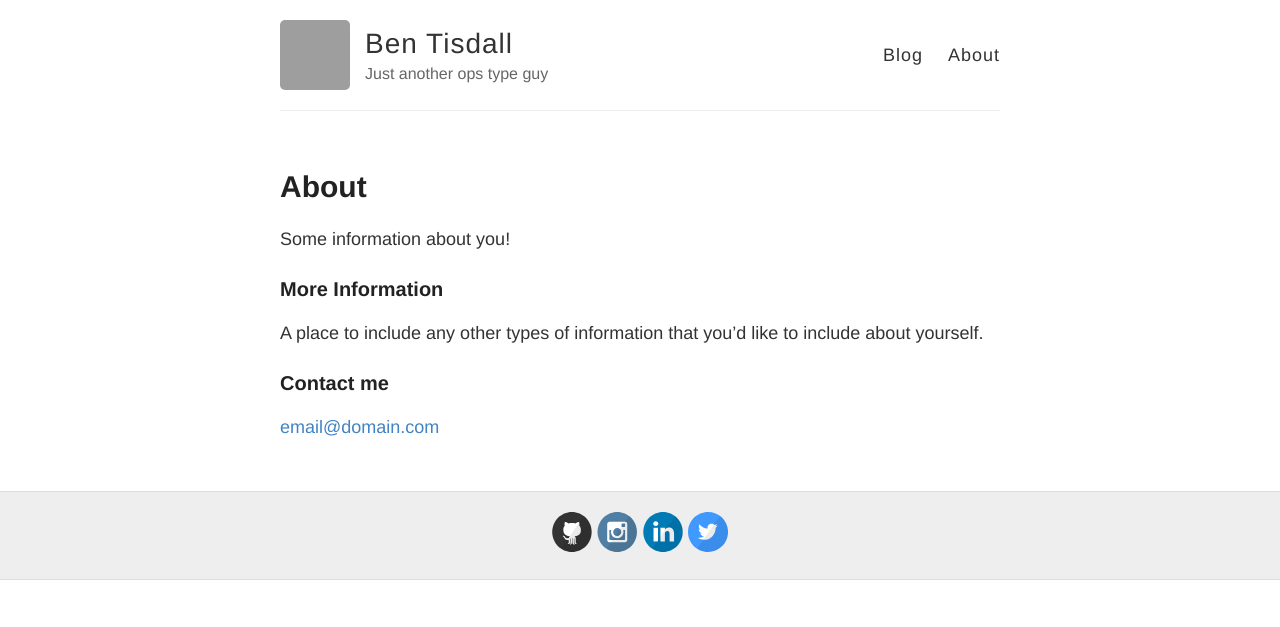
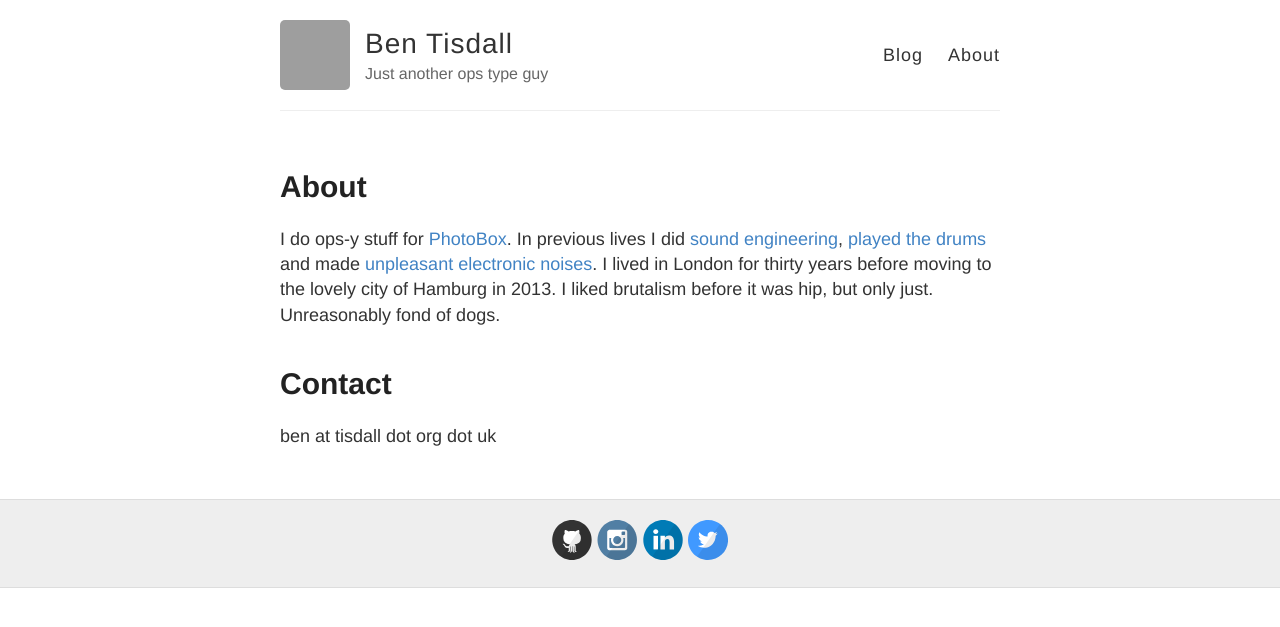
Before and after one commit to btisdall/btisdall.github.io, a Jekyll site: the page built from about.md, in a window 1280 px wide. Shown: the top 627 px of the page. Built offline with Jekyll 4.4.1, drawn with Linux system fonts in a browser that asks for light colours; grey boxes are pictures that could not be loaded.

Commit message:
Fix up about.

```diff
--- a/about.md
+++ b/about.md
@@ -4,12 +4,8 @@ title: About
 permalink: /about/
 ---
 
-Some information about you!
+I do ops-y stuff for [PhotoBox](https://www.photobox.co.uk/). In previous lives I did [sound engineering](http://www.bbc.co.uk/5live), [played the drums](https://www.youtube.com/watch?v=vU4YxoI3gVE) and made [unpleasant electronic noises](https://www.youtube.com/watch?v=EWEZgbvNbag). I lived in London for thirty years before moving to the lovely city of Hamburg in 2013. I liked brutalism before it was hip, but only just. Unreasonably fond of dogs.
 
-### More Information
+# Contact
 
-A place to include any other types of information that you'd like to include about yourself.
-
-### Contact me
-
-[email@domain.com](mailto:email@domain.com)
+ben at tisdall dot org dot uk
```
